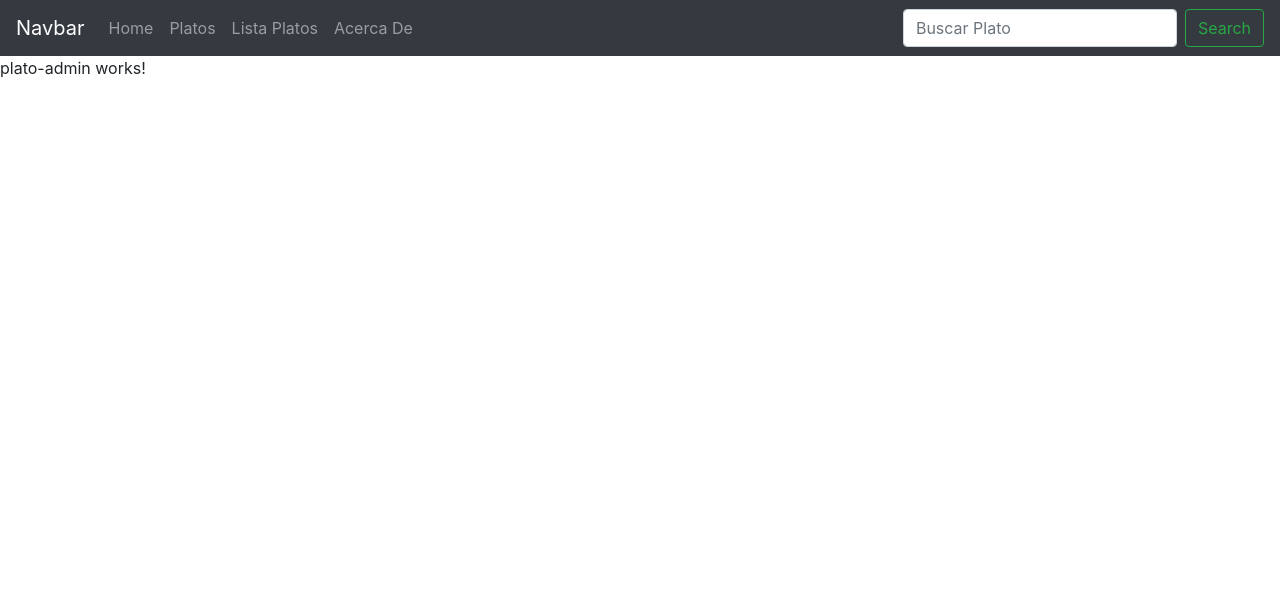
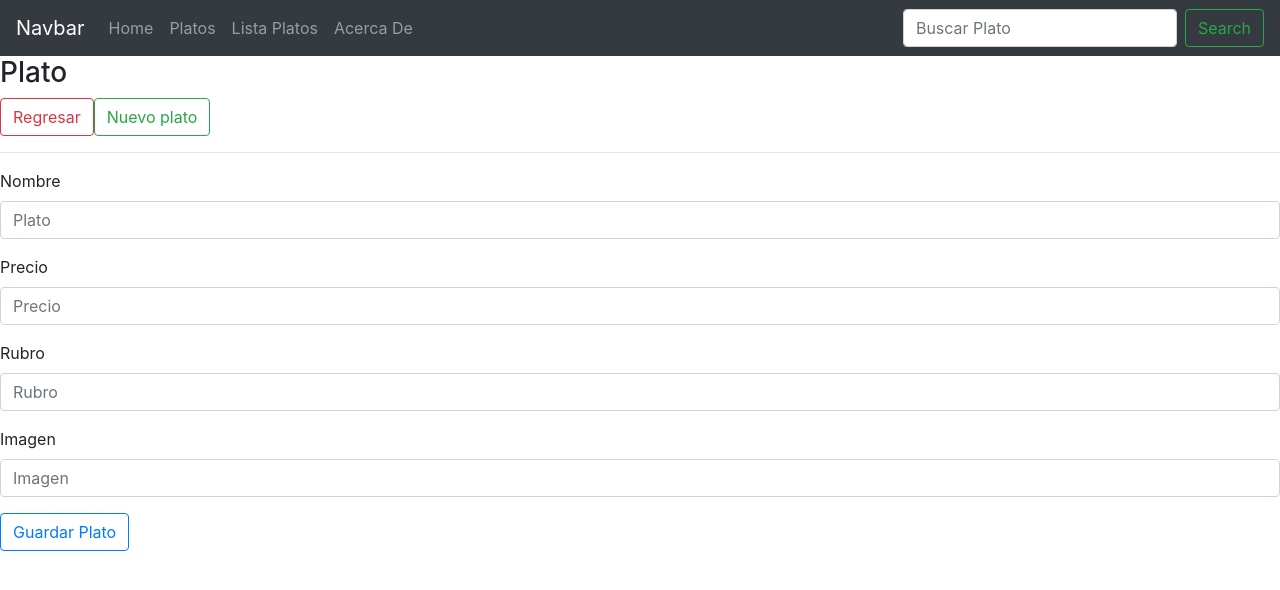
Before and after one commit to dfldiego/angular-principiante, an Angular app in the folder angular-frontend/: page /admin/1 in a window 1280 px wide. Shown: the top 590 px of the page. Built offline with nearby package versions, Linux system fonts and the light colour scheme; no server answers.

Commit message:
Formulario: CRUD realizado. Fin Proyecto.

```diff
--- a/angular-frontend/src/app/app.module.ts
+++ b/angular-frontend/src/app/app.module.ts
@@ -1,6 +1,7 @@
 import { BrowserModule } from '@angular/platform-browser';
 import { NgModule } from '@angular/core';
 import { HttpClientModule } from '@angular/common/http';
+import { FormsModule } from '@angular/forms';
 
 import { AppRoutingModule } from './app-routing.module';
 import { AppComponent } from './app.component';
@@ -14,6 +15,7 @@ import { BuscadorComponent } from './components/buscador/buscador.component';
 import { ItemPlatoComponent } from './components/item-plato/item-plato.component';
 import { PlatoListaComponent } from './components/plato-lista/plato-lista.component';
 import { PlatoAdminComponent } from './components/plato-admin/plato-admin.component';
+
 
 @NgModule({
   declarations: [
@@ -32,7 +34,8 @@ import { PlatoAdminComponent } from './components/plato-admin/plato-admin.compon
     BrowserModule,
     HttpClientModule,
     AppRoutingModule,
-    NgbModule
+    NgbModule,
+    FormsModule
   ],
   providers: [],
   bootstrap: [AppComponent]
--- a/angular-frontend/src/app/components/plato-admin/plato-admin.component.html
+++ b/angular-frontend/src/app/components/plato-admin/plato-admin.component.html
@@ -1 +1,36 @@
-<p>plato-admin works!</p>
+<h3>Plato <small>{{ plato.nombre }}</small></h3>
+<button class="btn btn-outline-danger" [routerLink]="['/lista']">Regresar</button>
+<button class="btn btn-outline-success" (click)="addNew(forma)">Nuevo plato</button>
+<hr>
+
+<div class="row animated fadeIn fast">
+  <div class="col-md-12">
+    <form (ngSubmit)="save()" #forma="ngForm">
+      <div class="form-group">
+        <label for="nombre">Nombre</label>
+        <input id="nombre" [(ngModel)]="plato.nombre" name="nombre" class="form-control" required minlength="4"
+          placeholder="Plato">
+      </div>
+      <div class="form-group">
+        <label for="precio">Precio</label>
+        <input id="precio" type="number" [(ngModel)]="plato.precio" name="precio" class="form-control" required
+          minlength="4" placeholder="Precio">
+      </div>
+      <div class="form-group">
+        <label for="rubro">Rubro</label>
+        <input id="rubro" [(ngModel)]="plato.rubro" name="rubro" class="form-control" required minlength="4"
+          placeholder="Rubro">
+      </div>
+      <div class="form-group">
+        <label for="imagenPath">Imagen</label>
+        <input id="imagenPath" [(ngModel)]="plato.imagenPath" name="imagenPath" class="form-control" required
+          minlength="4" placeholder="Imagen">
+      </div>
+      <div class="form-group">
+        <button type="submit" class="btn btn-outline-primary">Guardar Plato</button>
+        <span style="text-align: right; width: 500; color: blue; font-weight: bold">&nbsp;&nbsp;&nbsp;
+          {{ resultadoOperacion }}</span>
+      </div>
+    </form>
+  </div>
+</div>
--- a/angular-frontend/src/app/components/plato-admin/plato-admin.component.ts
+++ b/angular-frontend/src/app/components/plato-admin/plato-admin.component.ts
@@ -1,4 +1,8 @@
 import { Component, OnInit } from '@angular/core';
+import { DeliveryService } from 'src/app/services/delivery.service';
+import { Router, ActivatedRoute } from '@angular/router';
+import { Plato } from 'src/app/entities/Plato';
+import { NgForm } from '@angular/forms';
 
 @Component({
   selector: 'app-plato-admin',
@@ -7,9 +11,88 @@ import { Component, OnInit } from '@angular/core';
 })
 export class PlatoAdminComponent implements OnInit {
 
-  constructor() { }
 
-  ngOnInit(): void {
+  plato: Plato = {
+    id: "0",
+    nombre: "",
+    precio: "",
+    rubro: "",
+    imagenPath: "",
+    ingredientes: []
+  };
+  new = false;
+  idplato: string;
+  resultadoOperacion = "";
+
+  constructor(private servicioDelivery: DeliveryService, private router: Router, private activeRoute: ActivatedRoute) {
+    this.activeRoute.params
+      .subscribe(
+        parametros => {
+          this.idplato = parametros['id'];
+          if (this.idplato != "nuevo") {
+            servicioDelivery.getPlatoEnBaseDatosXId(this.idplato)
+              .subscribe(platoEncontrado => this.plato = platoEncontrado as Plato);
+          } else {
+            console.log("ES NUEVO");
+          }
+        }
+      );
+
+  }
+
+  ngOnInit() {
+  }
+
+  save() {
+    if (!this.validarSiNumero(this.plato.precio)) {
+      this.resultadoOperacion = ("Ingrese un numero para el precio.");
+      return;
+    }
+    if (this.idplato === 'nuevo') {
+      console.log('nuevo');
+      this.servicioDelivery.newPlato(this.plato)
+        .subscribe(data => {
+          if (data && data.id) {
+            this.resultadoOperacion = "Operación finalizada con exito";
+            this.router.navigate(['/lista']);
+          } else {
+            this.resultadoOperacion = "Error en la operación, verifique los datos";
+          }
+        },
+          error => console.error(error));
+    } else {
+      console.log(`Update ${this.idplato}`);
+      this.servicioDelivery.updatePlato(this.plato)
+        .subscribe(data => {
+          if (data && data.id) {
+            this.resultadoOperacion = "Operación finalizada con exito";
+            this.router.navigate(['/lista']);
+            console.log(data);
+          } else {
+            this.resultadoOperacion = "Error en la operación, verifique los datos";
+          }
+        },
+          error => console.error(error));
+    }
+  }
+
+
+  addNew(formu: NgForm) {
+    this.router.navigate(['/admin', 'nuevo']);
+    formu.reset({
+      id: "0",
+      nombre: "",
+      precio: "",
+      rubro: "",
+      imagenPath: ""
+    });
+  }
+
+  validarSiNumero(numero: string): boolean {
+    if (!/^([0-9])*$/.test(numero))
+      return false;
+    return true;
+
   }
 
 }
--- a/angular-frontend/src/app/components/plato-lista/plato-lista.component.html
+++ b/angular-frontend/src/app/components/plato-lista/plato-lista.component.html
@@ -1 +1,55 @@
-<p>plato-lista works!</p>
+<h1>Platos</h1>
+<hr>
+<div class="row">
+  <div class="col-md-12 text-right">
+    <!-- Al estar dentro de un router-outlet hay que añadir un "/" para que salga fuera y acceda
+        correctamente a la ruta que queremos ir
+  -->
+    <button [routerLink]="['/admin', 'nuevo']" type="button" class="btn btn-outline-primary" type="button"
+      name="button">
+      Nuevo plato
+    </button>
+  </div>
+</div>
+<div class="row animated fadeIn">
+  <div class="col-md-12">
+    <div class="table-responsive">
+      <table width="100%" class="table table-sm table-hover">
+        <thead class="thead-dark">
+          <tr>
+            <th style="width: 10%;">#</th>
+            <th style="width: 20%;">Nombre</th>
+            <th style="width: 20%;">Precio</th>
+            <th style="width: 20%;">Rubro</th>
+            <th style="width: 40%;" class="text-right">Opciones</th>
+          </tr>
+        </thead>
+        <tbody>
+          <tr *ngFor="let plato of platos; let i = index">
+            <th scope="row">{{ i + 1 }}</th>
+            <td>{{ plato.nombre }}</td>
+            <td>{{ plato.precio }}</td>
+            <td>{{ plato.rubro }}</td>
+            <td class="text-right w120">
+              <button [routerLink]="['/detallePlato', plato.id]" type="button" class="btn btn-outline-primary"
+                type="button" name="button">
+                <i class="fas fa-edit"></i> Detalle
+              </button>&nbsp;&nbsp;
+              <button [routerLink]="['/admin', plato.id]" type="button" class="btn btn-outline-success" type="button"
+                name="button">
+                <i class="fas fa-edit"></i> Editar
+              </button>&nbsp;&nbsp;
+              <button (click)="delete(plato.id)" type="button" class="btn btn-outline-danger" type="button"
+                name="button">
+                <i class="fas fa-trash-alt"></i> Eliminar
+              </button>
+            </td>
+          </tr>
+        </tbody>
+      </table>
+      <div *ngIf="(platos | keys).length ===0" class="alert alert-info" role="alert">
+        <strong>No hay</strong> registros que mostrar
+      </div>
+    </div>
+  </div>
+</div>
--- a/angular-frontend/src/app/components/plato-lista/plato-lista.component.ts
+++ b/angular-frontend/src/app/components/plato-lista/plato-lista.component.ts
@@ -1,4 +1,9 @@
 import { Component, OnInit } from '@angular/core';
+import { Router } from '@angular/router';
+import { Plato } from 'src/app/entities/Plato';
+import { DeliveryService } from 'src/app/services/delivery.service';
+import { NgbModal } from '@ng-bootstrap/ng-bootstrap';
+import { Pipe, PipeTransform } from '@angular/core';
 
 @Component({
   selector: 'app-plato-lista',
@@ -7,9 +12,35 @@ import { Component, OnInit } from '@angular/core';
 })
 export class PlatoListaComponent implements OnInit {
 
-  constructor() { }
+  platos: Plato[] = [];
+  loading = true;
 
-  ngOnInit(): void {
+  constructor(private servicioDelivery: DeliveryService, private router: Router, private modalService: NgbModal) {
+
+  }
+
+  ngOnInit() {
+    this.servicioDelivery.getPlatosFromDataBase()
+      .subscribe(data => {
+        console.log(data);
+        for (let plato in data) {
+          console.log(data[plato]);
+          this.platos.push(data[plato]);
+        }
+        this.loading = false;
+      });
+  }
+
+  delete(idPlato: string) {
+    var opcion = confirm("Esta seguro que desea eliminar el plato?");
+    if (opcion == true) {
+      this.servicioDelivery.deletePlato(idPlato)
+        .subscribe(data => {
+          console.log(data);
+          location.reload();
+        });
+    }
+
   }
 
 }
```
